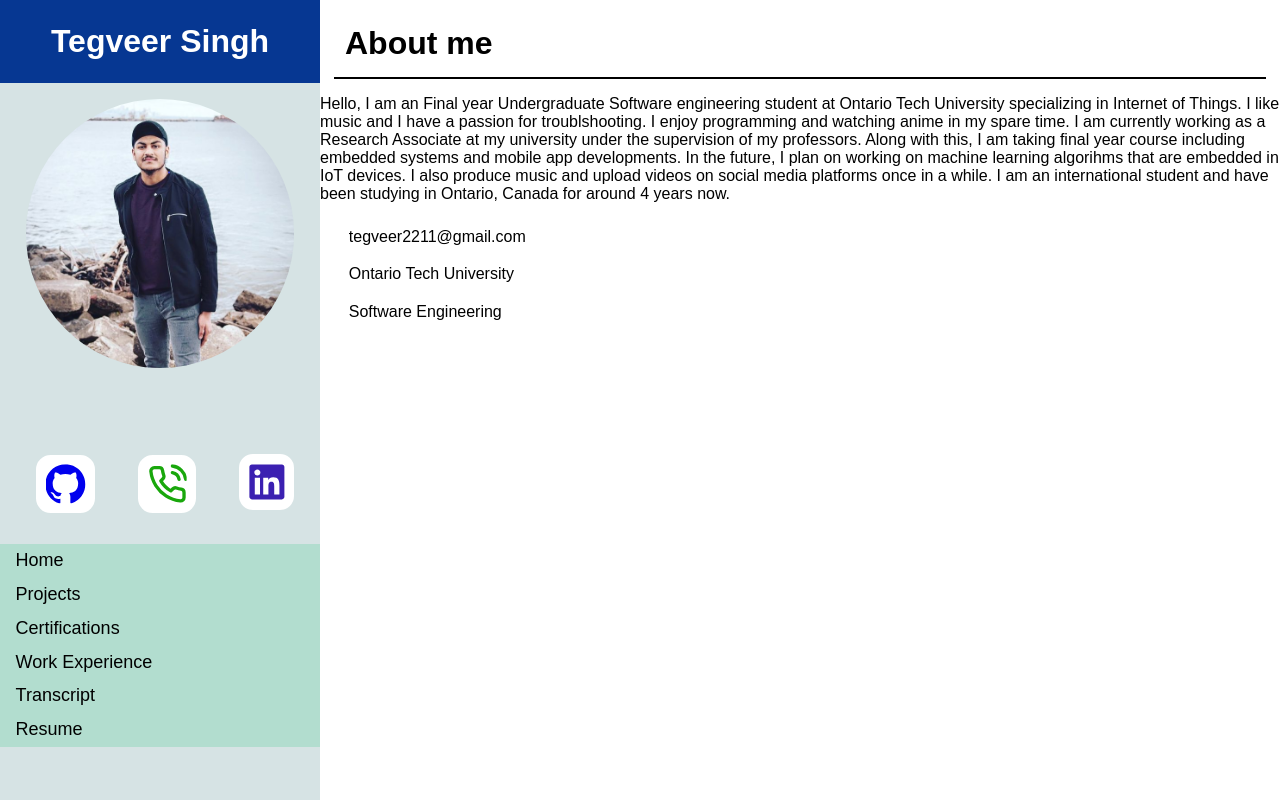
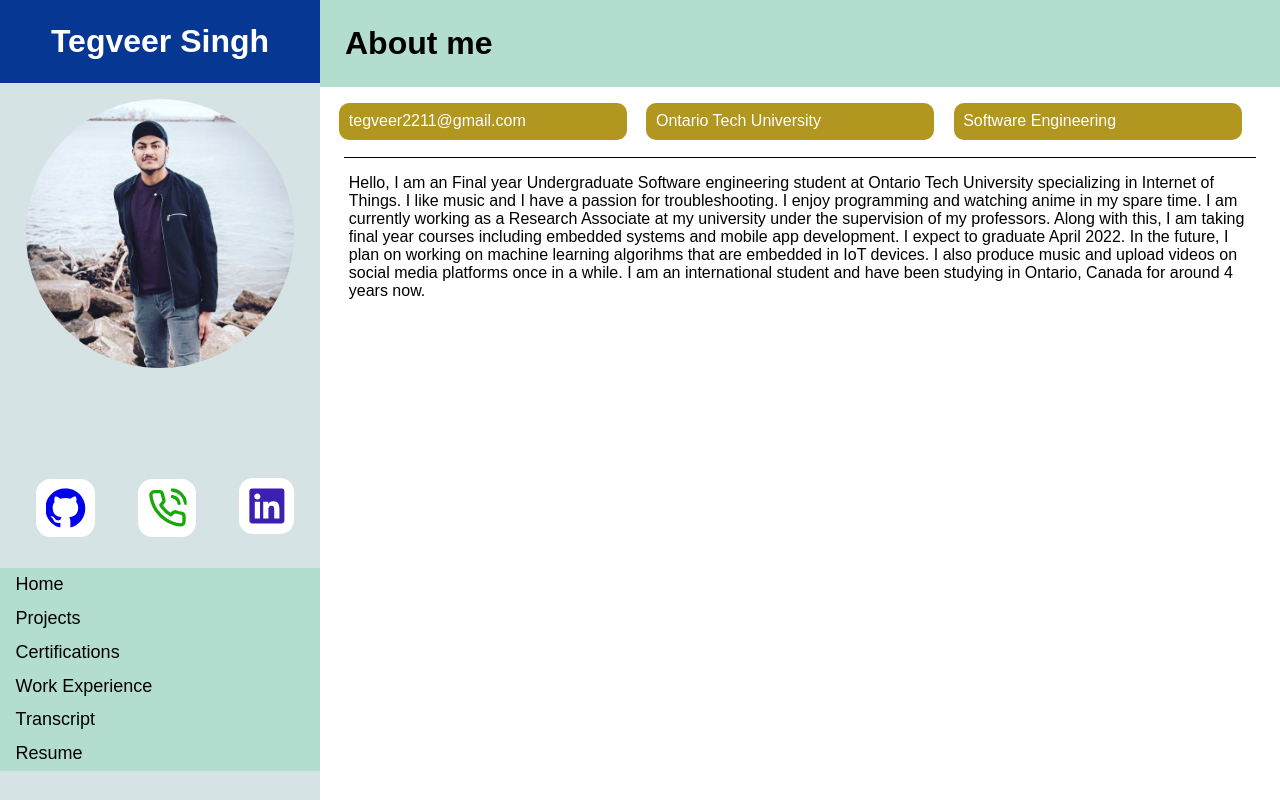
Before and after one commit to TegSingh/Tegveer-interactive-resume, a React (Create React App) app: page / in a window 1280 px wide. Shown: the top 800 px of the page. Built offline with nearby package versions, Linux system fonts and the light colour scheme.

Commit message:
Fixed links and added links to resume and transcript

```diff
--- a/public/index.html
+++ b/public/index.html
@@ -4,7 +4,7 @@
 <head>
   <meta charset="utf-8" />
   <link rel="icon" href="%PUBLIC_URL%/favicon.ico" />
-    <meta name="viewport" content="width=device-width, initial-scale=1" />
+  <meta name="viewport" content="width=device-width, initial-scale=1, user-scalable=no" />
   <meta name="theme-color" content="#000000" />
   <meta name="description" content="Web site created using create-react-app" />
   <link rel="apple-touch-icon" href="%PUBLIC_URL%/logo192.png" />
--- a/src/Components/Sidebar.js
+++ b/src/Components/Sidebar.js
@@ -5,6 +5,8 @@ import Dashboard from '../Pages/Dashboard';
 import Projects from '../Pages/Projects';
 import Certifications from '../Pages/Certifications';
 import Workex from '../Pages/Workex';
+import transcript from '../Pages/Transcript.pdf';
+import resume from '../Pages/Resume.pdf';
 import profile from '../Images/profile.PNG';
 import { GoMarkGithub } from 'react-icons/go';
 import { FaLinkedin } from 'react-icons/fa';
@@ -24,7 +26,7 @@ const Sidebar = () => {
                     <div id="sidebar-description">
                         <div id="github-div">
                             <p className="info">
-                                <a href="https://github.com/TegSingh" id="github" >
+                                <a href="https://github.com/TegSingh" id="github" target="_blank">
                                     <GoMarkGithub className="icons" />
                                 </a>
                             </p>
@@ -36,8 +38,7 @@ const Sidebar = () => {
                         </div>
                         <div id="linked-in-div">
                             <p className="info">
-                                {/* prevent this from moving to a new page, instead duplicate the webpage */}
-                                <a href="https://www.linkedin.com/in/tegveer-singh-067548172/" id="linked-in" >
+                                <a href="https://www.linkedin.com/in/tegveer-singh-067548172/" id="linked-in" target="_blank">
                                     <FaLinkedin className="icons" />
                                 </a>
                             </p>
@@ -57,10 +58,10 @@ const Sidebar = () => {
                             <Link to='/workex' className="sidebar-link">Work Experience</Link>
                         </p>
                         <p className="router-link">
-                            <a className="sidebar-link">Transcript</a>
+                            <a href={transcript} target="_blank" className="sidebar-link">Transcript</a>
                         </p>
                         <p className="router-link">
-                            <a className="sidebar-link">Resume</a>
+                            <a href={resume} target="_blank" className="sidebar-link">Resume</a>
                         </p>
                     </div>
                 </div>
--- a/src/Pages/Dashboard.js
+++ b/src/Pages/Dashboard.js
@@ -4,19 +4,26 @@ const Dashboard = () => {
     return (
         <React.Fragment>
             <div id="dashboard">
-                <div className="name-title">
-                    <div className="name-title-left">
+                <div id="dashboard-title">
+                    <div className="name-title">
                         <h1>About me</h1>
                     </div>
                 </div>
+                <div id="dashboard-info-div">
+                    <p className="dashboard-info">tegveer2211@gmail.com</p>
+                    <p className="dashboard-info">Ontario Tech University</p>
+                    <p className="dashboard-info">Software Engineering</p>
+                </div>
                 <div className="space"></div>
                 <div className="underline"></div>
-                <p id="about">
-                    Hello, I am an Final year Undergraduate Software engineering student at Ontario Tech University specializing in Internet of Things. I like music and I have a passion for troublshooting. I enjoy programming and watching anime in my spare time. I am currently working as a Research Associate at my university under the supervision of my professors. Along with this, I am taking final year course including embedded systems and mobile app developments. In the future, I plan on working on machine learning algorihms that are embedded in IoT devices. I also produce music and upload videos on social media platforms once in a while. I am an international student and have been studying in Ontario, Canada for around 4 years now.
-                </p>
-                <p className="info">tegveer2211@gmail.com</p>
-                <p className="info">Ontario Tech University</p>
-                <p className="info">Software Engineering</p>
+                <div>
+                    <p id="about">
+                        Hello, I am an Final year Undergraduate Software engineering student at Ontario Tech University specializing in Internet of Things. I like music and I have a passion for troubleshooting. I enjoy programming and watching anime in my spare time. I am currently working as a Research Associate at my university under the supervision of my professors. Along with this, I am taking final year courses including embedded systems and mobile app development. I expect to graduate April 2022. In the future, I plan on working on machine learning algorihms that are embedded in IoT devices. I also produce music and upload videos on social media platforms once in a while. I am an international student and have been studying in Ontario, Canada for around 4 years now.
+                    </p>
+                </div>
+                <div id="skills-list">
+
+                </div>
             </div>
         </React.Fragment>
     )
--- a/src/index.css
+++ b/src/index.css
@@ -10,7 +10,7 @@ html, body {
 }
 
 .underline {
-    width: 97%;
+    width: 95%;
     height: 0.1rem;
     margin: auto;
     background: black;
@@ -259,15 +259,40 @@ html, body {
 
 #dashboard {
     margin: 0;
+    padding: 0;
     top: 0;
     width: 75%;
     float: right;
 }
 
+#dashboard-title {
+    background-color: #b2ddcf;
+}
+
+#about {
+    padding: 3%;
+    padding-top: 0;
+    padding-bottom: 0;
+    width: 94%;
+}
+
+.dashboard-info {
+    padding: 1%;
+    margin-left: 2%;
+    background-color: #b19620;
+    color: white;
+    width: 28%;
+    border-radius: 10px;
+    float: left;
+}
 
 /* -------------------------------------------------------------------------------------------------------------------------------- */
 /* Sidebar */
 /* -------------------------------------------------------------------------------------------------------------------------------- */
+
+::-webkit-scrollbar {
+    display: none;
+}
 
 .sidebar {
    padding: 0;
@@ -280,6 +305,7 @@ html, body {
    width: 25%;
    background-color: rgb(214, 227, 228);
    position: fixed;
+   overflow: auto;
 }
 
 .profile-picture {
@@ -292,7 +318,7 @@ html, body {
 }
 
 .profile-picture-div {
-    height: 44%;
+    height: 47%;
 }
 
 .name {
```
Also changed, not shown: 2 other files (tests, documents, lock files or other folders). Lines whose indentation alone changed are shown as unchanged.
